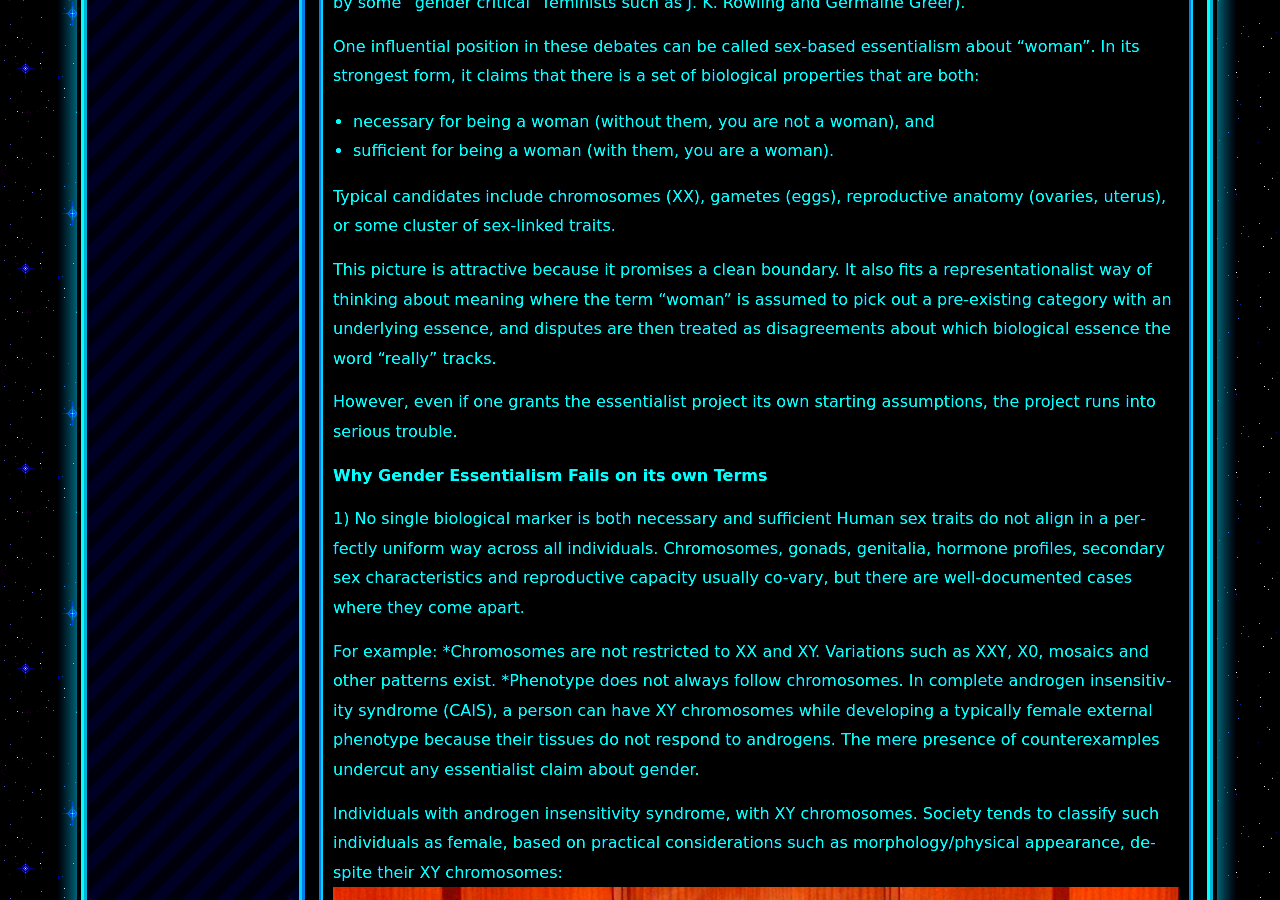
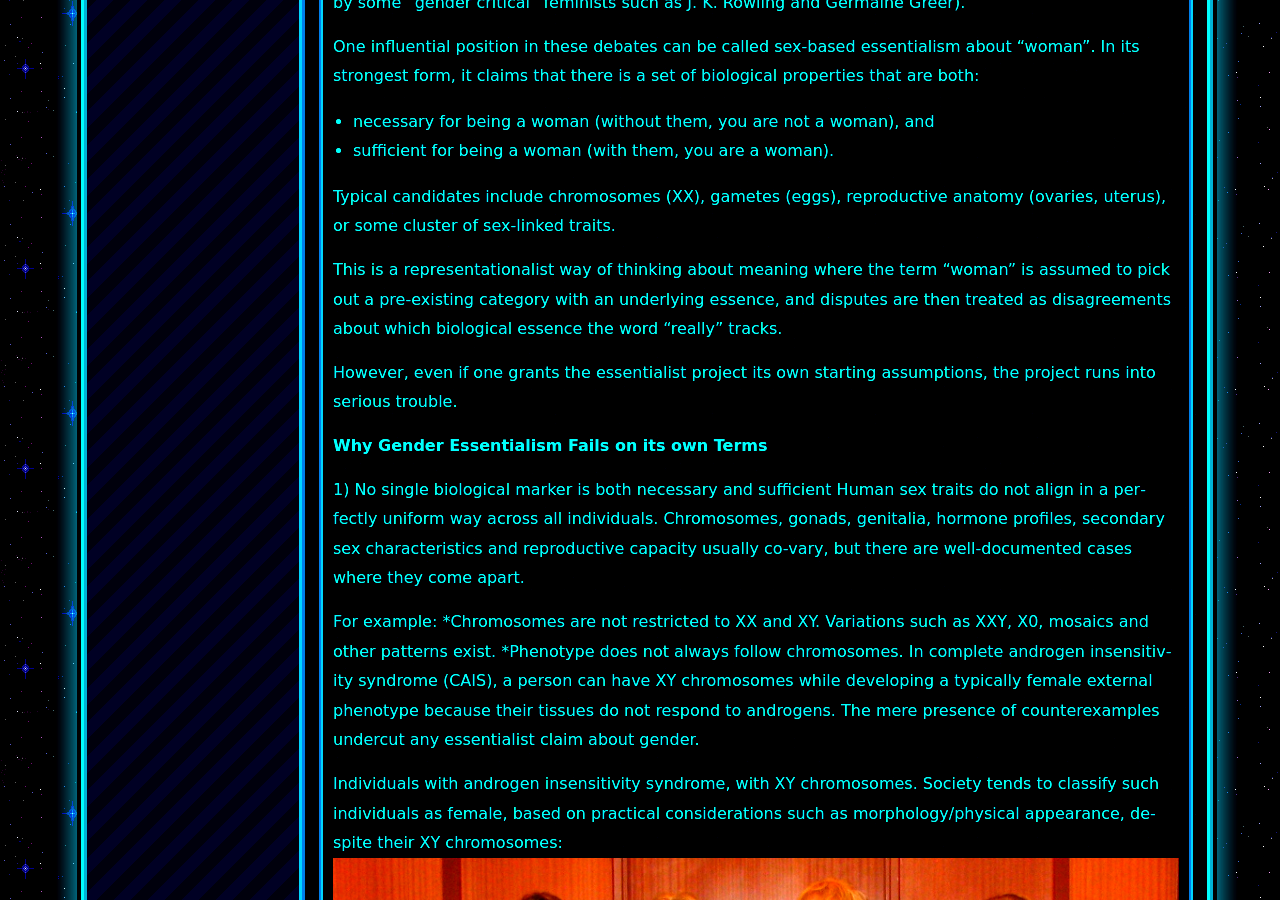
Before and after one commit to Catofminerva/Catofminerva.github.io, a Jekyll site: the page built from _posts/2022-10-03-woman.md, in a window 1280 px wide and 900 px high, scrolled down 5369 px. Built offline with Jekyll 4.4.1, drawn with Linux system fonts in a browser that asks for light colours; comment, search, counter and statistics services are not loaded.

Commit message:
Update 2022-10-03-woman.md

```diff
--- a/_posts/2022-10-03-woman.md
+++ b/_posts/2022-10-03-woman.md
@@ -70,7 +70,7 @@ One influential position in these debates can be called sex-based essentialism a
 
 Typical candidates include chromosomes (XX), gametes (eggs), reproductive anatomy (ovaries, uterus), or some cluster of sex-linked traits.
 
-This picture is attractive because it promises a clean boundary. It also fits a representationalist way of thinking about meaning where the term “woman” is assumed to pick out a pre-existing category with an underlying essence, and disputes are then treated as disagreements about which biological essence the word “really” tracks.
+This is a representationalist way of thinking about meaning where the term “woman” is assumed to pick out a pre-existing category with an underlying essence, and disputes are then treated as disagreements about which biological essence the word “really” tracks.
 
 However, even if one grants the essentialist project its own starting assumptions, the project runs into serious trouble.
 
```
